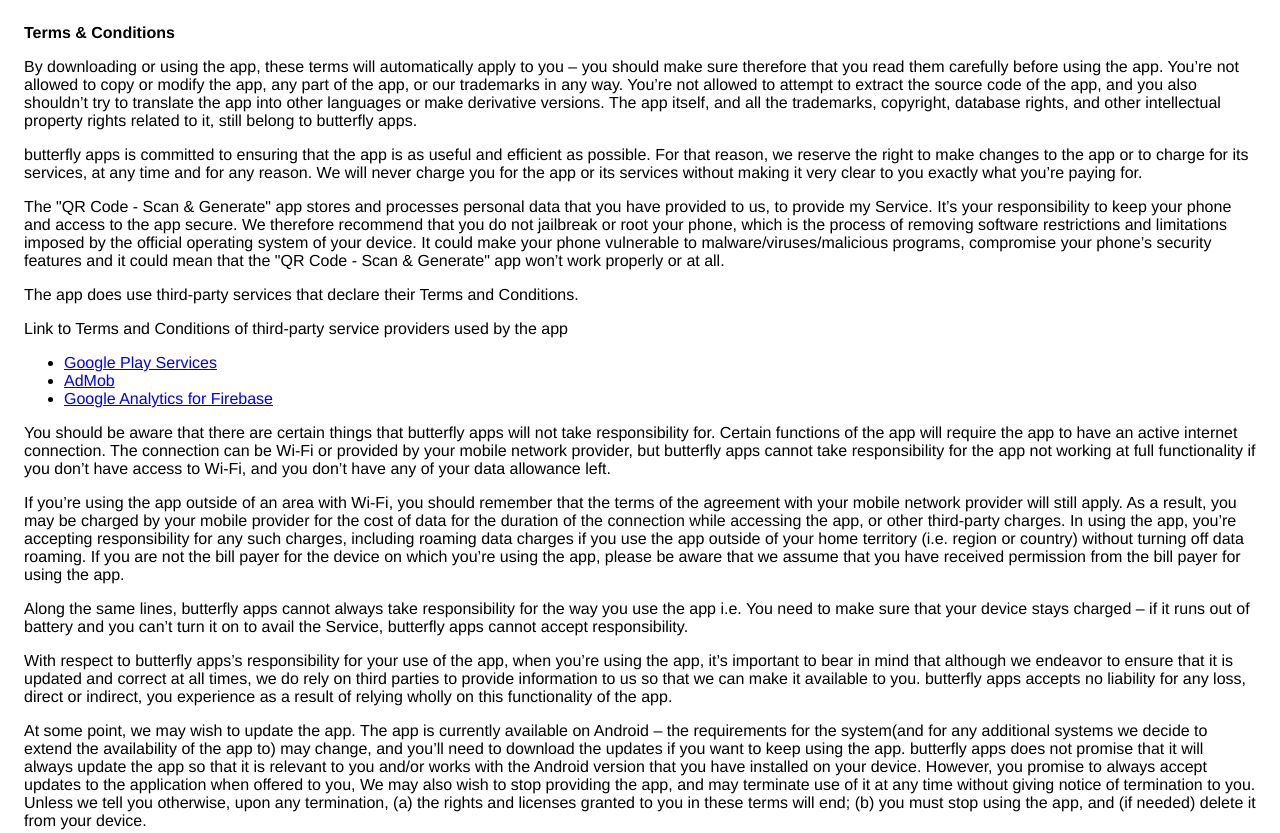
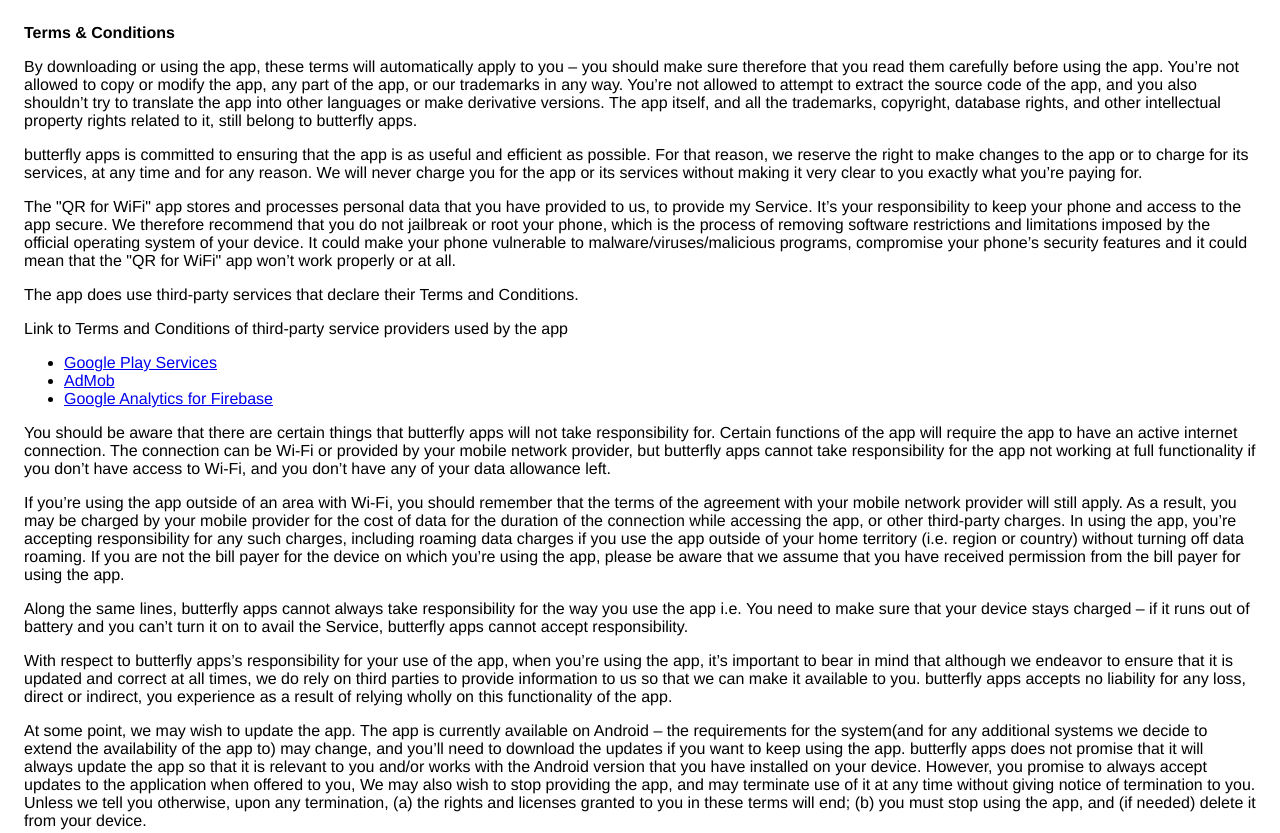
Before and after one commit to butterfly-apps/general, a plain HTML site: page qr-code/terms-and-conditions.html in a window 1280 px wide. Shown: the top 833 px of the page. Drawn offline with Linux system fonts and the light colour scheme.

Commit message:
feat: updated app name

```diff
--- a/qr-code/terms-and-conditions.html
+++ b/qr-code/terms-and-conditions.html
@@ -36,7 +36,7 @@
         clear to you exactly what you’re paying for.
     </p>
     <p>
-        The "QR Code - Scan & Generate" app stores and processes personal data that
+        The "QR for WiFi" app stores and processes personal data that
         you have provided to us, to provide my
         Service. It’s your responsibility to keep your phone and
         access to the app secure. We therefore recommend that you do
@@ -45,7 +45,7 @@
         official operating system of your device. It could make your
         phone vulnerable to malware/viruses/malicious programs,
         compromise your phone’s security features and it could mean
-        that the "QR Code - Scan & Generate" app won’t work properly or at all.
+        that the "QR for WiFi" app won’t work properly or at all.
     </p>
     <div>
         <p>
```
Also changed, not shown: qr-code/index.html (+2 -2 lines), qr-code/privacy-policy.html (+2 -2 lines).
